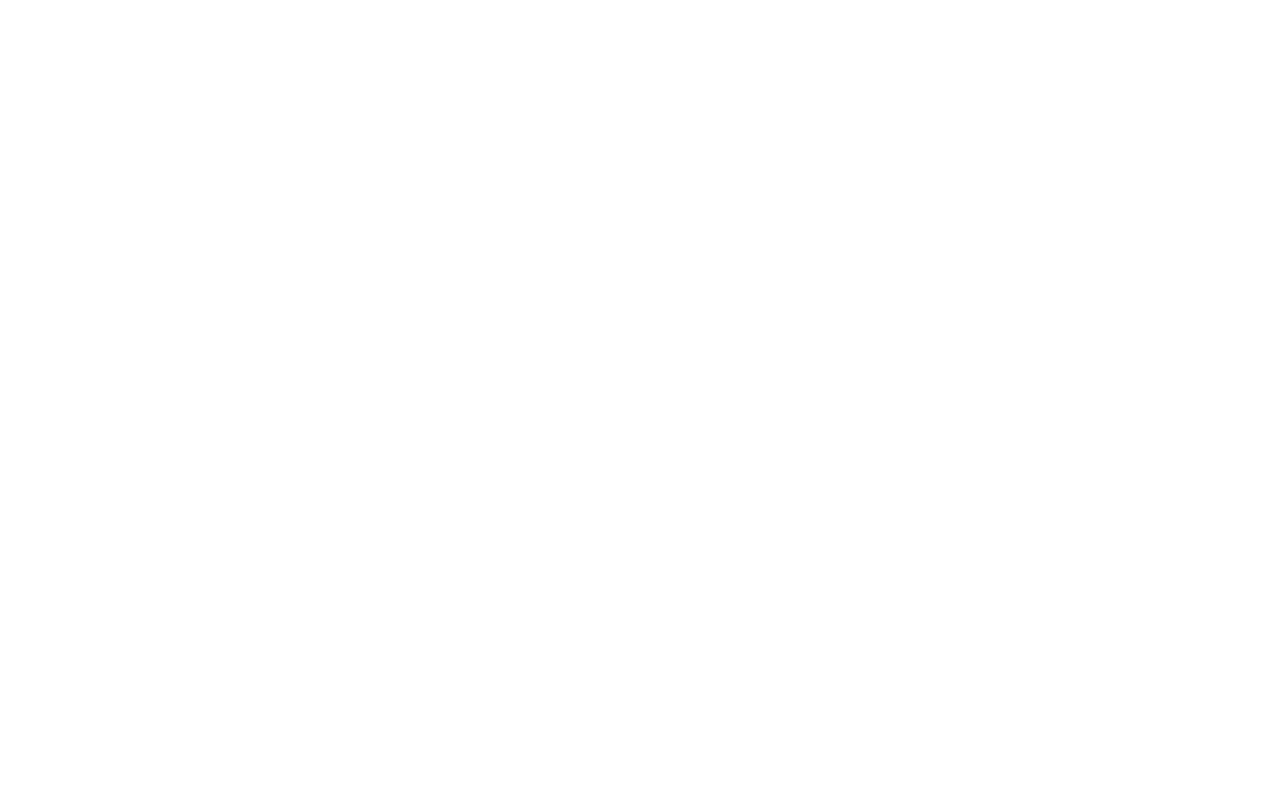
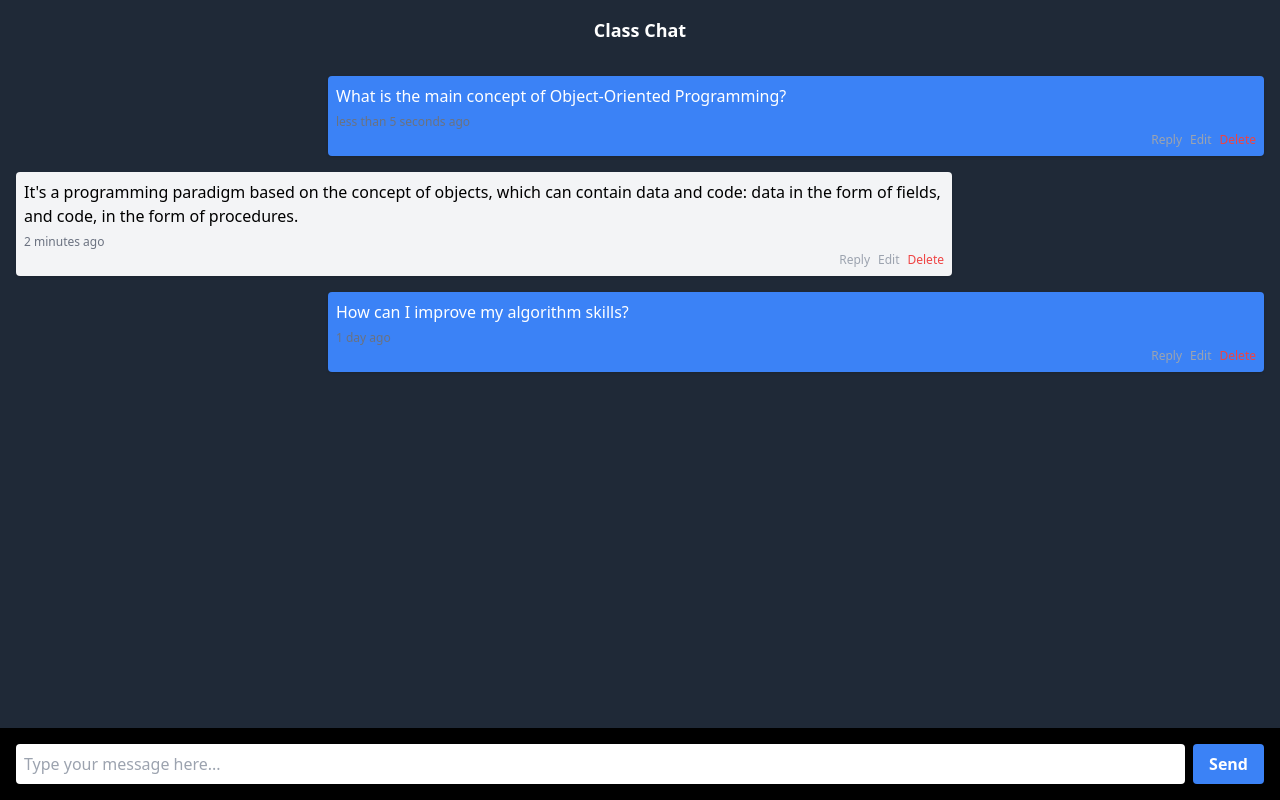
Before and after one commit to edouard2000/TigerEngage, a React (Vite) app: page /class-page/1/chat in a window 1280 px wide. Before the commit this address had no page. Built offline with nearby package versions, Linux system fonts and the light colour scheme.

Commit message:
Worked on chat system: added edit, delete, reply fucntionalities

```diff
--- a/package.json
+++ b/package.json
@@ -10,6 +10,7 @@
     "preview": "vite preview"
   },
   "dependencies": {
+    "date-fns": "^3.3.1",
     "prop-types": "^15.8.1",
     "react": "^18.2.0",
     "react-dom": "^18.2.0",
--- a/src/App.jsx
+++ b/src/App.jsx
@@ -4,6 +4,7 @@
 import RoleSelection from './Components/RoleSelection';
 import StudentDashboard from './Components/StudentDashboard';
 import ClassPage from './Components/ClassPage';
+import ChatSystem from './Components/ChatSystem';
 
 function App() {
   return (
@@ -13,6 +14,7 @@
         <Route path="/role-selection" element={<RoleSelection />} />
         <Route path="/student-Dashboard" element={<StudentDashboard />} />
         <Route path="/class-page/:classId" element={<ClassPage />} />
+        <Route path="/class-page/:classId/chat" element={<ChatSystem />} />
       </Routes>
     </div>
   );
--- /dev/null
+++ b/src/Components/AnswersSummary.jsx
@@ -0,0 +1,13 @@
+import PropTypes from 'prop-types';
+
+export default function AnswersSummary({ answers }) {
+  return (
+    <div className="m-5 rounded-lg bg-black p-3">
+      <p className="text-white">{answers}</p>
+    </div>
+  );
+}
+
+AnswersSummary.propTypes = {
+  answers: PropTypes.string.isRequired,
+};
--- a/src/Components/ChatSystem.jsx
+++ b/src/Components/ChatSystem.jsx
@@ -1,64 +1,219 @@
-import { useState } from 'react';
+import React, { useState } from 'react';
+import { formatDistanceToNow } from 'date-fns';
 
 const dummyMessages = [
   {
     id: 1,
     text: 'What is the main concept of Object-Oriented Programming?',
     sender: 'user',
+    replies: [],
+    timestamp: new Date(Date.now() - 1500),
   },
   {
     id: 2,
     text: "It's a programming paradigm based on the concept of objects, which can contain data and code: data in the form of fields, and code, in the form of procedures.",
     sender: 'responder',
+    replies: [],
+    timestamp: new Date(Date.now() - 2 * 60 * 1000),
   },
-  { id: 3, text: 'How can I improve my algorithm skills?', sender: 'user' },
+  {
+    id: 3,
+    text: 'How can I improve my algorithm skills?',
+    sender: 'user',
+    replies: [],
+    timestamp: new Date(Date.now() - 24 * 60 * 60 * 1000),
+  },
 ];
 
 const ChatSystem = () => {
+  const inputRef = React.createRef();
+
   const [messages, setMessages] = useState(dummyMessages);
   const [newMessage, setNewMessage] = useState('');
+  const [replyToId, setReplyToId] = useState(null);
+  const [editingMessage, setEditingMessage] = useState(null);
+
+  const handleReply = (id) => {
+    setReplyToId(id);
+    setEditingMessage(null);
+    inputRef.current?.focus();
+  };
+
+  const handleDeleteMessage = (id, isReply = false) => {
+    if (isReply) {
+      setMessages(
+        messages.map((message) => ({
+          ...message,
+          replies: message.replies.filter((reply) => reply.id !== id),
+        })),
+      );
+    } else {
+      setMessages(messages.filter((message) => message.id !== id));
+    }
+  };
+
+  const handleEditMessage = (message, isReply = false) => {
+    setEditingMessage({ ...message, isReply });
+    setNewMessage(message.text);
+    if (isReply) {
+      setReplyToId(message.id);
+    }
+  };
+
+  const formatTimestamp = (timestamp) => {
+    return formatDistanceToNow(timestamp, {
+      addSuffix: true,
+      includeSeconds: true,
+    });
+  };
 
   const handleSendMessage = (e) => {
     e.preventDefault();
-    if (!newMessage.trim()) return;
+    const trimmedMessage = newMessage.trim();
+    if (!trimmedMessage) return;
 
+    if (editingMessage) {
+      const updatedMessages = messages.map((message) => {
+        if (message.id === editingMessage.id) {
+          return { ...message, text: trimmedMessage };
+        } else if (message.replies) {
+          const updatedReplies = message.replies.map((reply) => {
+            if (reply.id === editingMessage.id) {
+              return { ...reply, text: trimmedMessage };
+            }
+            return reply;
+          });
+          return { ...message, replies: updatedReplies };
+        }
+        return message;
+      });
+      setMessages(updatedMessages);
+    } else {
       const nextId = messages.length + 1;
-    setMessages([
-      ...messages,
-      { id: nextId, text: newMessage, sender: 'user' },
-    ]);
+      const newMessageObject = {
+        id: nextId,
+        text: trimmedMessage,
+        sender: 'user',
+        replies: [],
+        timestamp: new Date(),
+      };
+      if (replyToId) {
+        const messageIndex = messages.findIndex((m) => m.id === replyToId);
+        if (messageIndex !== -1) {
+          messages[messageIndex].replies.push(newMessageObject);
+        }
+      } else {
+        setMessages([...messages, newMessageObject]);
+      }
+    }
     setNewMessage('');
+    setReplyToId(null);
+    setEditingMessage(null);
   };
 
   return (
-    <div className="mx-auto my-8 max-w-md rounded-lg bg-white p-4 shadow">
-      <h2 className="mb-4 text-lg font-semibold">Classroom Chat</h2>
-      <div className="mb-4 h-64 overflow-y-auto">
+    <div className="fixed inset-0 flex flex-col bg-gray-800">
+      <h2 className="p-4 text-center text-lg font-bold text-white">
+        Class Chat
+      </h2>
+      <div className="flex-1 overflow-y-auto p-4">
         {messages.map((message) => (
+          <div key={message.id} className="mb-4">
             <div
-            key={message.id}
-            className={`my-2 rounded p-2 ${message.sender === 'user' ? 'ml-auto bg-blue-200' : 'mr-auto bg-gray-200'}`}
-            style={{ maxWidth: '80%' }}
+              className={`rounded p-2 shadow ${
+                message.sender === 'user'
+                  ? 'ml-auto bg-blue-500 text-white'
+                  : 'mr-auto bg-gray-100 text-black'
+              }`}
+              style={{ maxWidth: '75%' }}
             >
-            <p className="text-sm">{message.text}</p>
+              <p>{message.text}</p>
+              <span className="text-xs text-gray-500">
+                {formatTimestamp(message.timestamp)}
+              </span>
+              <div className="flex justify-end">
+                <button
+                  onClick={() => handleReply(message.id)}
+                  className="text-xs text-gray-400 hover:underline"
+                >
+                  Reply
+                </button>
+                <button
+                  onClick={() => handleEditMessage(message)}
+                  className="mx-2 text-xs text-gray-400 hover:underline"
+                >
+                  Edit
+                </button>
+                <button
+                  onClick={() => handleDeleteMessage(message.id)}
+                  className="text-xs text-red-500 hover:underline"
+                >
+                  Delete
+                </button>
+              </div>
+            </div>
+            {message.replies.map((reply) => (
+              <div
+                key={reply.id}
+                className="ml-4 mt-2 border-l-2 border-gray-500 pl-4"
+              >
+                <p className="rounded bg-gray-200 p-2 text-sm">{reply.text}</p>
+                <span className="text-xs text-gray-500">
+                  {formatTimestamp(reply.timestamp)}
+                </span>
+
+                <div className="flex justify-end">
+                  <button
+                    onClick={() => handleReply(message.id)}
+                    className="text-xs text-gray-400 hover:underline"
+                  >
+                    Reply
+                  </button>
+                  <button
+                    onClick={() => handleEditMessage(reply, true)}
+                    className="mx-2 text-xs text-gray-400 hover:underline"
+                  >
+                    Edit
+                  </button>
+                  <button
+                    onClick={() => handleDeleteMessage(reply.id, true)}
+                    className="text-xs text-red-500 hover:underline"
+                  >
+                    Delete
+                  </button>
+                </div>
               </div>
             ))}
           </div>
+        ))}
+      </div>
+      <div className="bg-black p-4">
+        {replyToId && (
+          <p className="mb-2 text-sm text-gray-300">
+            Replying to message #{replyToId}
+          </p>
+        )}
+        {editingMessage && (
+          <p className="mb-2 text-sm text-gray-300">
+            Editing message #{editingMessage.id}
+          </p>
+        )}
         <form onSubmit={handleSendMessage} className="flex">
           <input
             type="text"
-          className="mr-2 flex-1 rounded border border-gray-300 p-2"
+            className="flex-1 rounded p-2 text-black"
             placeholder="Type your message here..."
             value={newMessage}
             onChange={(e) => setNewMessage(e.target.value)}
           />
           <button
             type="submit"
-          className="rounded bg-blue-500 px-4 py-2 text-white hover:bg-blue-600"
+            className="ml-2 rounded bg-blue-500 px-4 py-2 font-bold text-white hover:bg-blue-700"
           >
-          Send
+            {editingMessage ? 'Update' : 'Send'}
           </button>
         </form>
+      </div>
     </div>
   );
 };
--- /dev/null
+++ b/src/Components/CorrectAnswer.jsx
@@ -0,0 +1,13 @@
+import PropTypes from 'prop-types';
+
+export default function CorrectAnswer({ correctAnswer }) {
+  return (
+    <div className="m-5 rounded-lg bg-black p-3">
+      <p className="text-white">{correctAnswer}</p>
+    </div>
+  );
+}
+
+CorrectAnswer.propTypes = {
+  correctAnswer: PropTypes.string.isRequired,
+};
--- a/src/Components/SimpleNavBar.jsx
+++ b/src/Components/SimpleNavBar.jsx
@@ -1,18 +1,21 @@
 import { Link } from 'react-router-dom';
 import PropTypes from 'prop-types';
 
-const Navbar = ({ title, to }) => {
+const Navbar = ({ title, to, chatLink }) => {
   return (
-    <nav
-      className="bg-sky-950 p-4 text-white sm:p-6 md:flex
-     md:items-center md:justify-between"
-    >
-      <div className="flex items-center justify-between">
-        <div className="text-lg font-bold">
-          <Link to={to}>{title}</Link>
-        </div>
+    <nav className="bg-sky-950 p-4 text-white sm:p-6 md:flex md:items-center md:justify-between">
+    <div className="flex items-center justify-between w-full">
+      <div className="text-lg font-bold">
+        <Link to={to}>{title}</Link>
       </div>
-    </nav>
+      {chatLink && (
+        <Link to={chatLink} className="text-lg font-bold">
+          Live Chat
+        </Link>
+      )}
+    </div>
+  </nav>
+
   );
 };
 
@@ -21,4 +24,5 @@
 Navbar.propTypes = {
   title: PropTypes.string.isRequired,
   to: PropTypes.string.isRequired,
+  chatLink: PropTypes.string,
 };
--- /dev/null
+++ b/src/Components/StudentAnswer.jsx
@@ -0,0 +1,13 @@
+import PropTypes from 'prop-types';
+
+export default function StudentAnswer({ studentAnswer }) {
+  return (
+    <div className="m-5 rounded-lg bg-black p-3">
+      <p className="text-white">{studentAnswer}</p>
+    </div>
+  );
+}
+
+StudentAnswer.propTypes = {
+  studentAnswer: PropTypes.string.isRequired,
+};
--- a/src/utils/classData.js
+++ b/src/utils/classData.js
@@ -1,7 +1,7 @@
 const classData = [
     { id: 1, name: 'Introduction to Computer Science', started: false, isActiveQuestion:true },
     { id: 2, name: 'Advanced Algorithms', started: false },
-    { id: 3, name: 'Operating Systems', started: true },
+    { id: 3, name: 'Operating Systems', started: true, isActiveQuestion:true },
   ];
 
   export default classData;
```
Also changed, not shown: src/Components/ClassPage.jsx (+21 -14 lines), src/Components/Questions.jsx (added, +37 -0 lines), 1 other file (tests, documents, lock files or other folders). Lines whose indentation alone changed are shown as unchanged.
